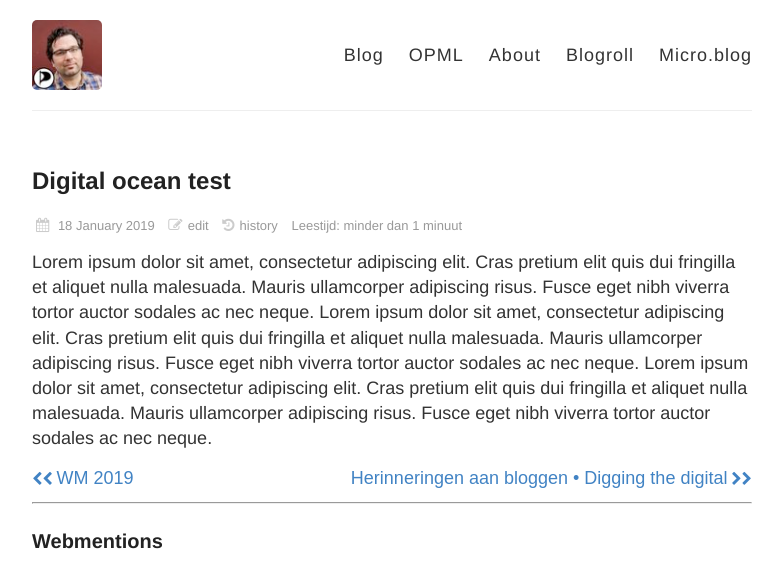
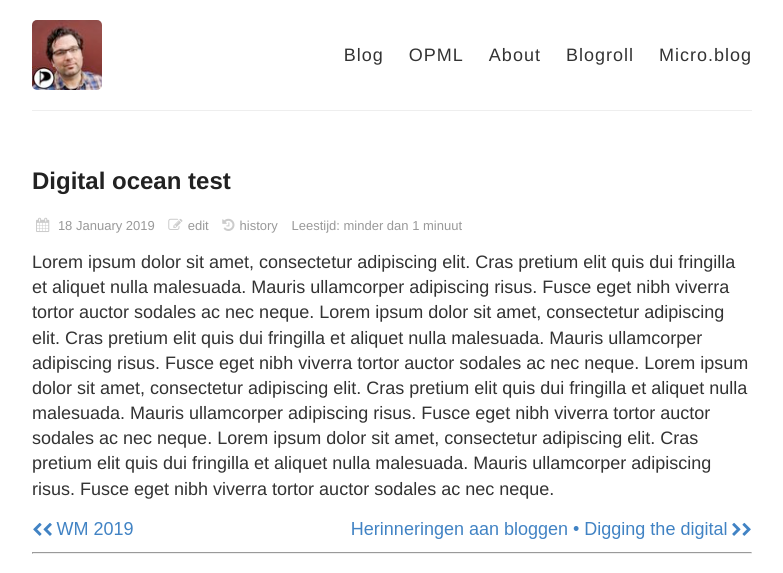
Before and after one commit to frankmeeuwsen/microblog-2018, a Jekyll site: the page built from _posts/2019-01-18-digital-ocean.md, in a window 1280 px wide, cut to the strip 100-673 px from the top of the page. Shown: the whole strip, without its empty margins (248-1031 px from the left). Built offline with Jekyll 4.4.1, drawn with Linux system fonts in a browser that asks for light colours; nearby versions of some CDN libraries.

Commit message:
update git

```diff
--- a/_posts/2019-01-18-digital-ocean.md
+++ b/_posts/2019-01-18-digital-ocean.md
@@ -8,4 +8,4 @@ header:
 categories:
 tags:
 ---
-Lorem ipsum dolor sit amet, consectetur adipiscing elit. Cras pretium elit quis dui fringilla et aliquet nulla malesuada. Mauris ullamcorper adipiscing risus. Fusce eget nibh viverra tortor auctor sodales ac nec neque. Lorem ipsum dolor sit amet, consectetur adipiscing elit. Cras pretium elit quis dui fringilla et aliquet nulla malesuada. Mauris ullamcorper adipiscing risus. Fusce eget nibh viverra tortor auctor sodales ac nec neque. Lorem ipsum dolor sit amet, consectetur adipiscing elit. Cras pretium elit quis dui fringilla et aliquet nulla malesuada. Mauris ullamcorper adipiscing risus. Fusce eget nibh viverra tortor auctor sodales ac nec neque.
+Lorem ipsum dolor sit amet, consectetur adipiscing elit. Cras pretium elit quis dui fringilla et aliquet nulla malesuada. Mauris ullamcorper adipiscing risus. Fusce eget nibh viverra tortor auctor sodales ac nec neque. Lorem ipsum dolor sit amet, consectetur adipiscing elit. Cras pretium elit quis dui fringilla et aliquet nulla malesuada. Mauris ullamcorper adipiscing risus. Fusce eget nibh viverra tortor auctor sodales ac nec neque. Lorem ipsum dolor sit amet, consectetur adipiscing elit. Cras pretium elit quis dui fringilla et aliquet nulla malesuada. Mauris ullamcorper adipiscing risus. Fusce eget nibh viverra tortor auctor sodales ac nec neque. Lorem ipsum dolor sit amet, consectetur adipiscing elit. Cras pretium elit quis dui fringilla et aliquet nulla malesuada. Mauris ullamcorper adipiscing risus. Fusce eget nibh viverra tortor auctor sodales ac nec neque.
```
